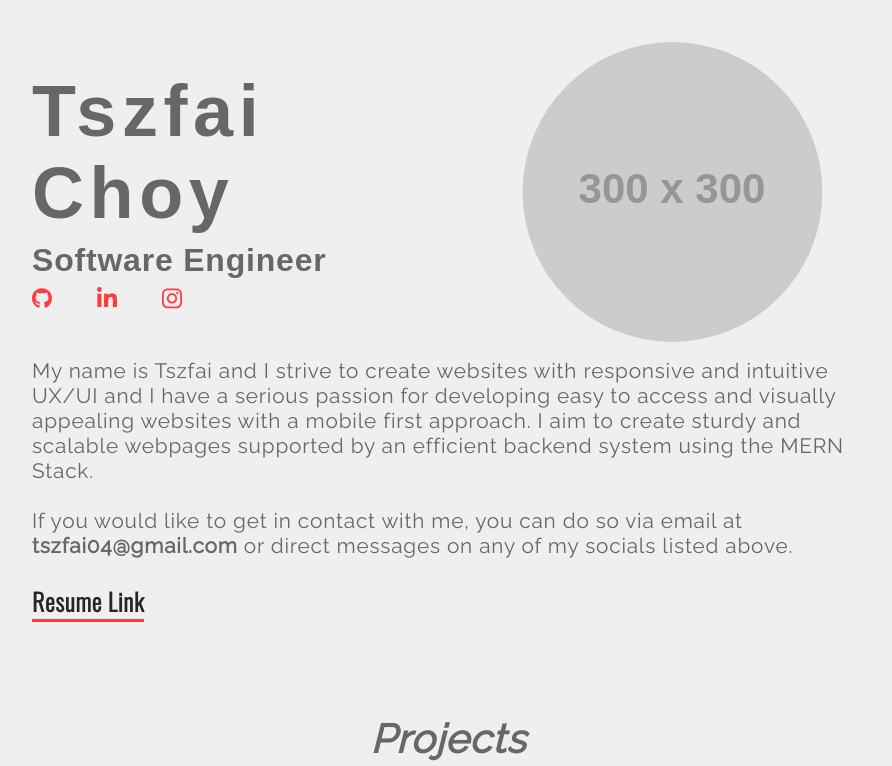
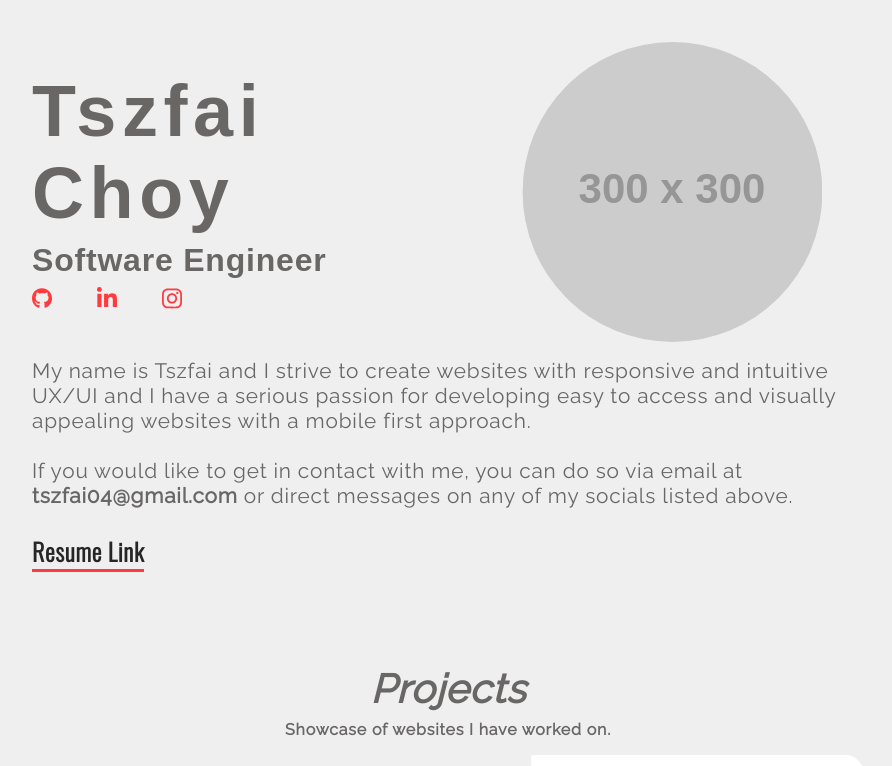
Before and after one commit to TChoy04/personal-website, a React (Create React App) app: page / in a window 1280 px wide. Shown: the top 766 px of the page, without its empty margins (192-1084 px from the left). Built offline with nearby package versions, Linux system fonts and the light colour scheme; a web font is replaced by a local one.

Commit message:
Update AboutMe.js

```diff
--- a/src/components/AboutMe.js
+++ b/src/components/AboutMe.js
@@ -7,9 +7,7 @@ const AboutMe = () => {
         <p>
           My name is Tszfai and I strive to create websites with responsive and
           intuitive UX/UI and I have a serious passion for developing easy to
-          access and visually appealing websites with a mobile first approach. I
-          aim to create sturdy and scalable webpages supported by an efficient
-          backend system using the MERN Stack.
+          access and visually appealing websites with a mobile first approach.
         </p>
         <p>
           If you would like to get in contact with me, you can do so via email
```
